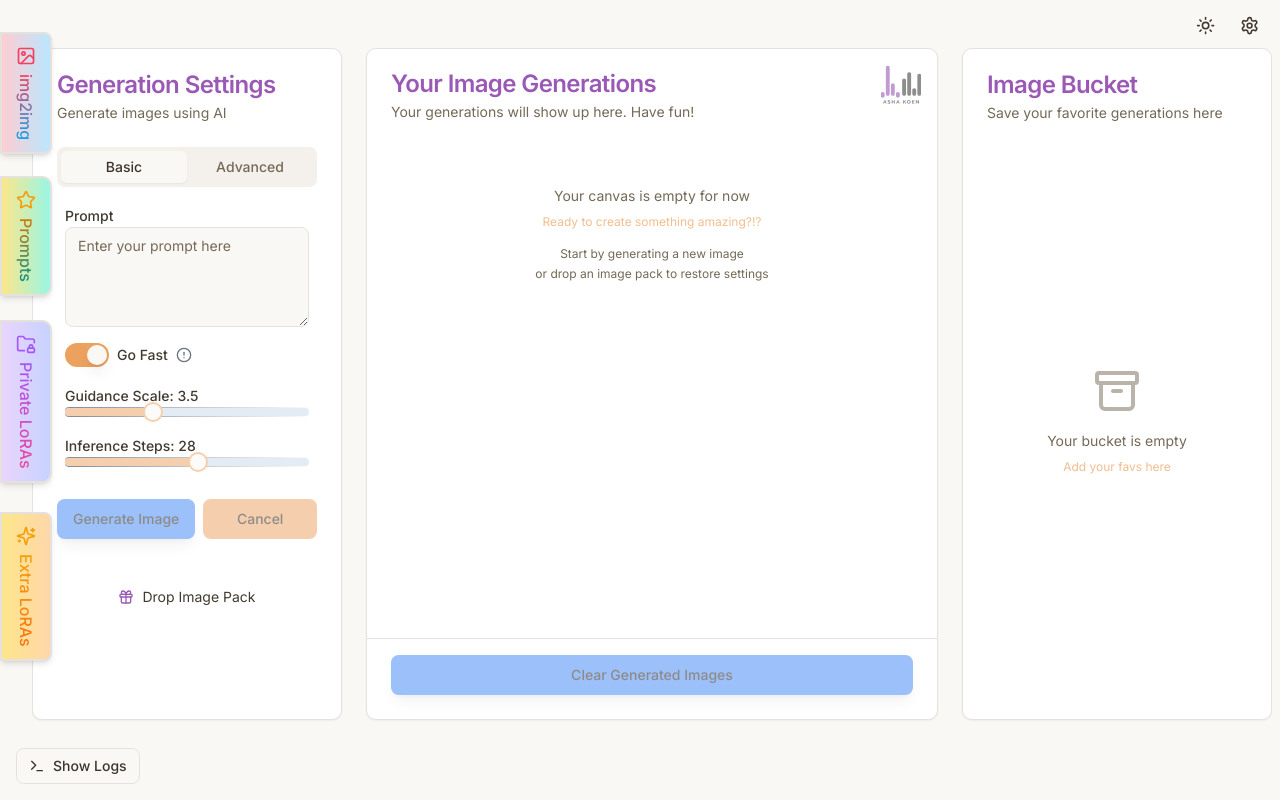
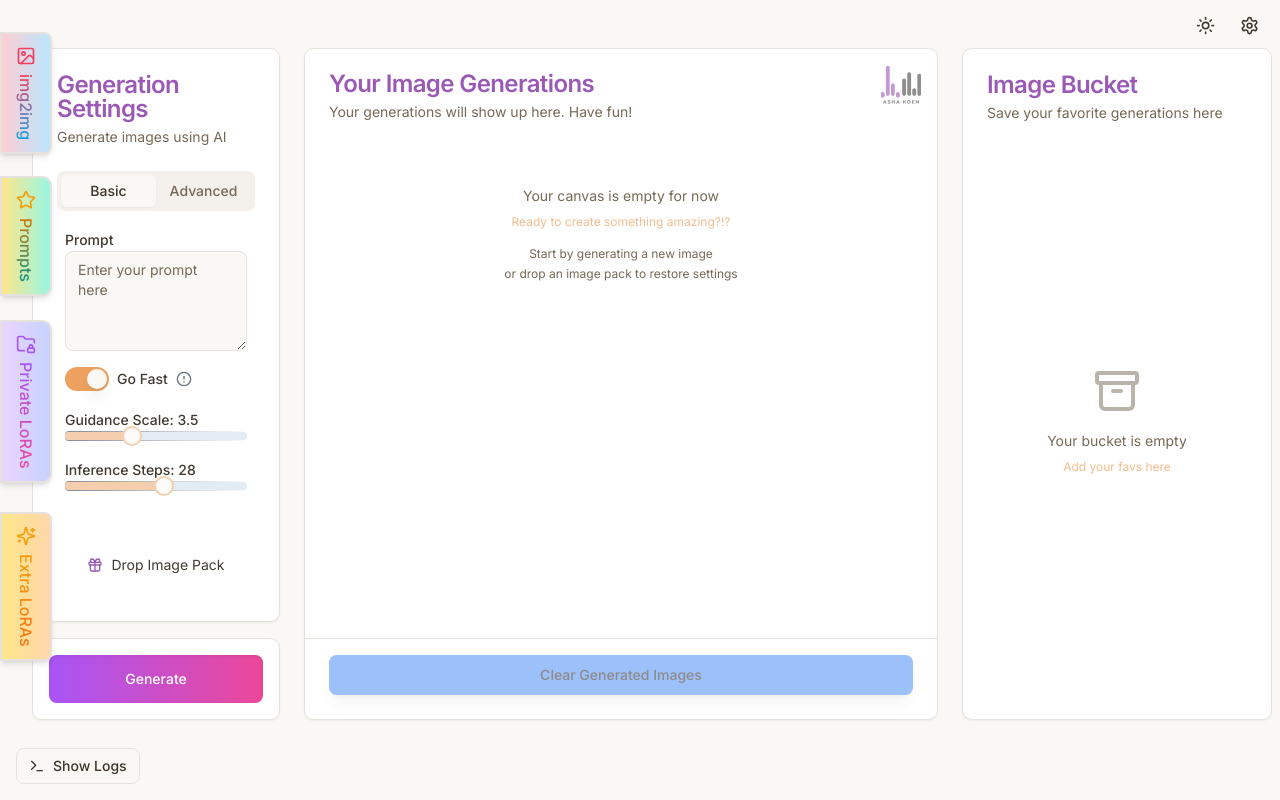
Before and after one commit to ashakoen/next-js-flux1-replicate, a Next.js app: page / in a window 1280 px wide. Built offline with nearby package versions, Linux system fonts and the light colour scheme.

Commit message:
fixed generation button

```diff
--- a/src/app/page.tsx
+++ b/src/app/page.tsx
@@ -4,6 +4,7 @@ import { useState, useEffect, useCallback, useRef } from 'react';
 import { Button } from "@/components/ui/button";
 import { Terminal } from 'lucide-react';
 import { GenerationSettingsCard } from '@/components/cards/GenerationSettingsCard';
+import { GenerationActions } from '@/components/GenerationActions';
 import { db } from '@/services/indexedDB';
 
 import ServerLogModal from '../components/modals/serverLogModal';
@@ -491,25 +492,25 @@ export default function Component() {
 
 		if (model === 'luma') {
 			if (Math.abs(ratio - 1) < tolerance) return '1:1';
-			if (Math.abs(ratio - 3/4) < tolerance) return '3:4';
-			if (Math.abs(ratio - 4/3) < tolerance) return '4:3';
-			if (Math.abs(ratio - 9/16) < tolerance) return '9:16';
-			if (Math.abs(ratio - 16/9) < tolerance) return '16:9';
-			if (Math.abs(ratio - 9/21) < tolerance) return '9:21';
-			if (Math.abs(ratio - 21/9) < tolerance) return '21:9';
+			if (Math.abs(ratio - 3 / 4) < tolerance) return '3:4';
+			if (Math.abs(ratio - 4 / 3) < tolerance) return '4:3';
+			if (Math.abs(ratio - 9 / 16) < tolerance) return '9:16';
+			if (Math.abs(ratio - 16 / 9) < tolerance) return '16:9';
+			if (Math.abs(ratio - 9 / 21) < tolerance) return '9:21';
+			if (Math.abs(ratio - 21 / 9) < tolerance) return '21:9';
 			return '1:1';
 		}
 
 		// For all other models
-		if (Math.abs(ratio - 2/3) < tolerance) return '2:3';  // Check 2:3 first
+		if (Math.abs(ratio - 2 / 3) < tolerance) return '2:3';  // Check 2:3 first
 		if (Math.abs(ratio - 1) < tolerance) return '1:1';
-		if (Math.abs(ratio - 16/9) < tolerance) return '16:9';
-		if (Math.abs(ratio - 21/9) < tolerance) return '21:9';
-		if (Math.abs(ratio - 3/2) < tolerance) return '3:2';
-		if (Math.abs(ratio - 4/5) < tolerance) return '4:5';
-		if (Math.abs(ratio - 5/4) < tolerance) return '5:4';
-		if (Math.abs(ratio - 9/16) < tolerance) return '9:16';
-		if (Math.abs(ratio - 9/21) < tolerance) return '9:21';
+		if (Math.abs(ratio - 16 / 9) < tolerance) return '16:9';
+		if (Math.abs(ratio - 21 / 9) < tolerance) return '21:9';
+		if (Math.abs(ratio - 3 / 2) < tolerance) return '3:2';
+		if (Math.abs(ratio - 4 / 5) < tolerance) return '4:5';
+		if (Math.abs(ratio - 5 / 4) < tolerance) return '5:4';
+		if (Math.abs(ratio - 9 / 16) < tolerance) return '9:16';
+		if (Math.abs(ratio - 9 / 21) < tolerance) return '9:21';
 		return '1:1';
 	};
 
@@ -1680,8 +1681,10 @@ export default function Component() {
 						setFormData={setFormData}
 					/>
 
-<div className="middle-column order-2 xl:order-1 xl:w-1/4">
+					<div className="middle-column order-2 xl:order-1 xl:w-1/5 h-[calc(100vh-8rem)]">
+						<div className="flex flex-col h-full justify-between">
 							<GenerationSettingsCard
+								className="flex-1 min-h-0 overflow-auto h-[calc(100vh-10rem)]"
 								formData={formData}
 								isLoading={isLoading}
 								isGenerating={isGenerating}
@@ -1709,11 +1712,20 @@ export default function Component() {
 								setValidatedLoraModels={setValidatedLoraModels}
 								setFavoritePrompts={setFavoritePrompts}
 							/>
+
+							<GenerationActions  // New component
+								isGenerating={isGenerating}
+								isLoading={isLoading}
+								handleSubmit={handleSubmit}
+								handleCancel={handleCancel}
+							/>
 						</div>
+					</div>
+
 
 
 					{/* Generated Images Card - Right 2/3 */}
-					<div className="right-column order-1 xl:order-2 xl:w-1/2">
+					<div className="right-column order-1 xl:order-2 xl:w-[55%]">
 
 						<GeneratedImagesCard
 							images={generatedImages}
--- /dev/null
+++ b/src/components/GenerationActions.tsx
@@ -0,0 +1,59 @@
+'use client';
+
+import { Button } from "@/components/ui/button";
+import { Card, CardContent } from "@/components/ui/card";
+import { Loader2 } from 'lucide-react';
+
+interface GenerationActionsProps {
+    isGenerating: boolean;
+    isLoading: boolean;
+    handleSubmit: (e: React.FormEvent) => Promise<void>;
+    handleCancel: () => void;
+    className?: string;
+}
+
+export function GenerationActions({
+    isGenerating,
+    isLoading,
+    handleSubmit,
+    handleCancel,
+    className
+}: GenerationActionsProps) {
+    return (
+        <Card className={`w-full mt-4 ${className}`}>
+        <CardContent className="p-4">
+            <div className="flex gap-2">
+                <Button
+                    onClick={(e) => handleSubmit(e)}
+                    className="flex-1 h-12 bg-gradient-to-r from-purple-500 to-pink-500
+                        hover:from-purple-600 hover:to-pink-600
+                        text-white shadow-inner font-medium text-sm
+                        transition-all duration-200"
+                    disabled={isGenerating || isLoading}
+                >
+                    {isGenerating ? (
+                        <>
+                            <Loader2 className="mr-2 h-4 w-4 animate-spin" />
+                            Generating...
+                        </>
+                    ) : (
+                        'Generate'
+                    )}
+                </Button>
+                {isGenerating && (
+                    <Button
+                        variant="destructive"
+                        onClick={handleCancel}
+                        className="w-28 h-12 shadow-inner font-medium text-base
+                            bg-gradient-to-r from-red-500 to-red-600
+                            hover:from-red-600 hover:to-red-700
+                            transition-all duration-200"
+                    >
+                        Cancel
+                    </Button>
+                )}
+            </div>
+        </CardContent>
+    </Card>
+    );
+}
--- a/src/components/cards/GenerationSettingsCard.tsx
+++ b/src/components/cards/GenerationSettingsCard.tsx
@@ -20,6 +20,7 @@ import { useDropzone } from 'react-dropzone';
 
 
 interface GenerationSettingsCardProps {
+	className?: string;
 	formData: FormData;
 	isLoading: boolean;
 	isGenerating: boolean;
@@ -202,7 +203,7 @@ export function GenerationSettingsCard({
 	const { theme, setTheme } = useTheme();
 
 	return (
-		<Card className="flex flex-col w-full h-[calc(100vh-8rem)] overflow-hidden">
+		<Card className="flex flex-col w-full h-[calc(100vh-14rem)] overflow-hidden">
 			<div className="absolute top-2 right-3 flex items-center gap-2 z-50">
 				<Button
 					variant="ghost"
@@ -358,33 +359,11 @@ export function GenerationSettingsCard({
 
 							</div>
 
-							<div className="flex w-full pt-8 pb-10">
-								<Button
-									type="submit"
-									disabled={isLoading || formData.prompt.length <= 1}
-									className="btn-theme flex-1 mr-2"
-								>
-									{isLoading ? (
-										<>
-											<Loader2 className="mr-2 h-5 w-5 animate-spin" />
-											Generating...
-										</>
-									) : (
-										`Generate Image${formData.num_outputs > 1 ? 's' : ''}`
-									)}
-								</Button>
-								<Button
-									onClick={handleCancel}
-									className="btn-cancel flex-1"
-									disabled={!isGenerating || !cancelUrl}
-								>
-									Cancel
-								</Button>
-							</div>
+
 
 							<div
     {...getRootProps()}
-    className={`flex items-center justify-center gap-2 px-4 py-2 rounded-lg transition-all duration-200 ${
+    className={`flex items-center justify-center gap-2 px-4 py-2 mt-12 pt-4 pb-4 rounded-lg transition-all duration-200 ${
         isDragActive
             ? 'bg-primary/10 border-2 border-dashed border-primary'
             : 'bg-transparent hover:bg-accent/10'
```
Lines whose indentation alone changed are shown as unchanged.
